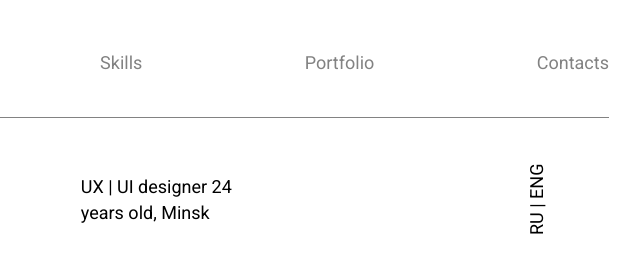
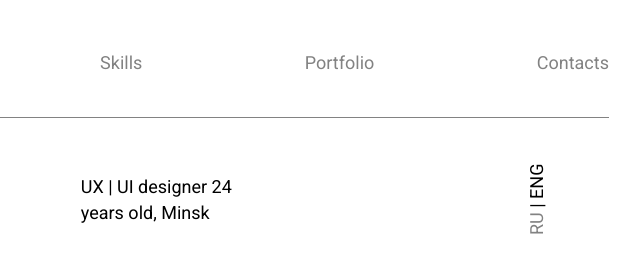
Before and after one commit to vilium/lesson7, a plain HTML site: page index.html in a window 1280 px wide. Shown: the top 276 px of the page, 511-1151 px from the left. Drawn offline with Linux system fonts and the light colour scheme.

Commit message:
Add files via upload

```diff
--- a/index.html
+++ b/index.html
@@ -33,7 +33,7 @@
                 24 years old, Minsk
             </div>
             <div class="block__lang">
-                RU | ENG
+                <span class="langru">RU</span> | ENG
             </div>
         </div>
         <div class="me__image">
```
